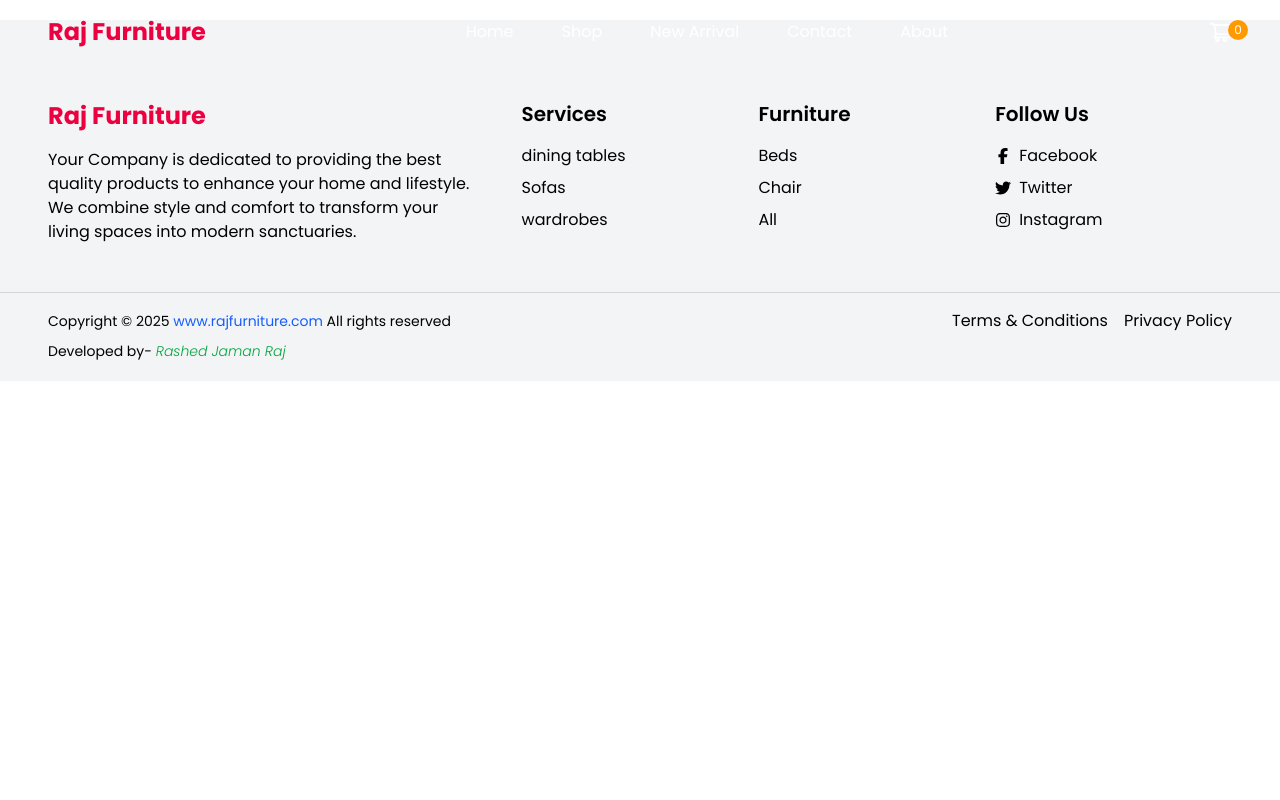
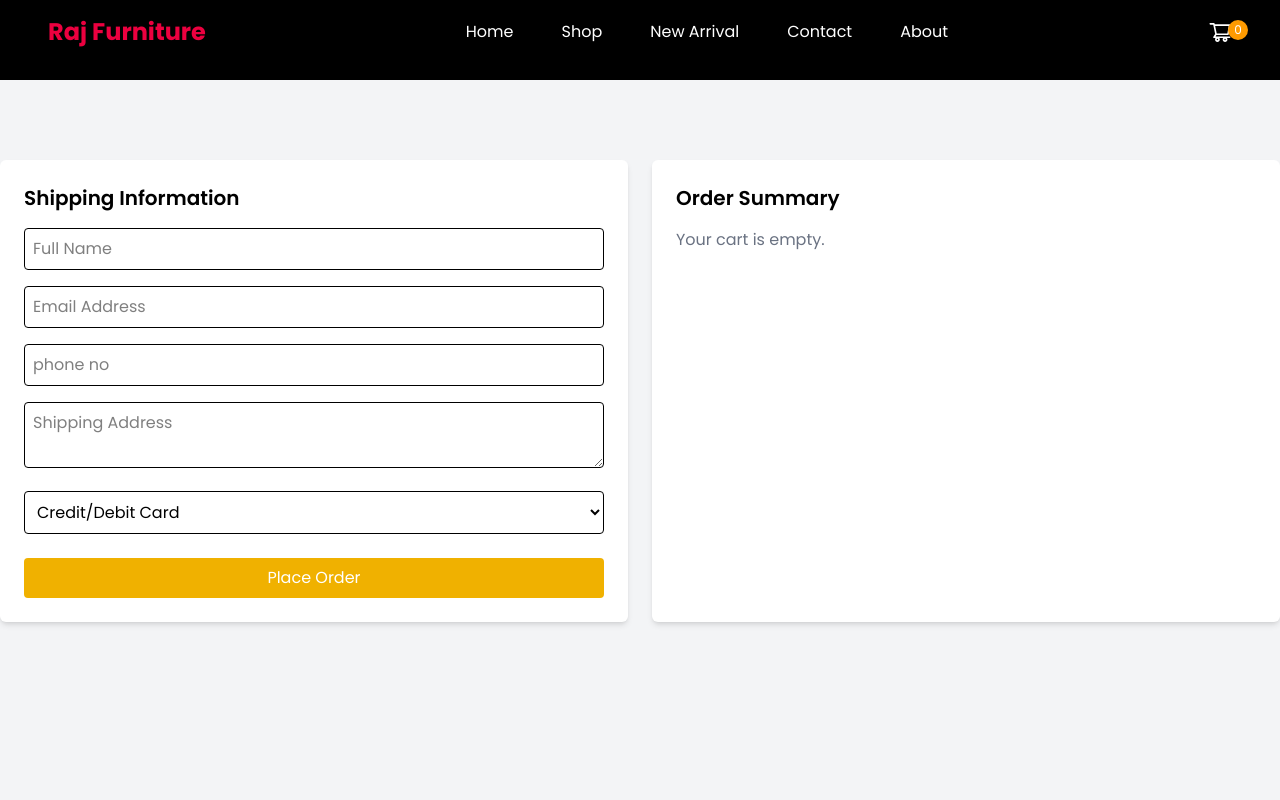
Before and after one commit to Rashed-Jaman-Raj/furniture-likable-rct, a React (Vite) app: page /checkout in a window 1280 px wide. Shown: the top 800 px of the page. Built offline with nearby package versions, Linux system fonts and the light colour scheme.

Commit message:
order place

```diff
--- a/src/App.jsx
+++ b/src/App.jsx
@@ -15,6 +15,7 @@ import ProductCard from "./pages/shop/ProductCard";
 import ProductDetails from "./pages/shop/ProductDetails";
 import { ToastContainer } from "react-toastify";
 import NewArrival from "./pages/shop/NewArrival";
+import Checkout from "./pages/shop/CheckOut";
 
 function App() {
   return (
@@ -27,7 +28,7 @@ function App() {
           <Route path="/shop" element={<Shop />} />
           <Route path="/newarrival" element={<NewArrival />} />
           <Route path="/about" element={<About />} />
-
+          <Route path="/checkout" element={<Checkout />} />
           <Route path="/cart" element={<Cart />} />
           <Route path="/product/:id" element={<ProductDetails />} />
           <Route path="/product/:id" element={<ProductCard />} />
--- a/src/pages/shop/Cart.jsx
+++ b/src/pages/shop/Cart.jsx
@@ -3,6 +3,7 @@ import { useCart } from './CartContext'
 import { FaPlus, FaMinus, FaTrashAlt } from 'react-icons/fa';
 import { getImgUrl } from "../../utils/getImageURL";
 import detailBannerImg from "../../assets/products/productdetailimg.png"
+import { Link } from 'react-router-dom';
 
 
 
@@ -13,7 +14,7 @@ const Cart = () => {
 
   return (
     <div className='max-w-screen-2x1 bg-center bg-cover container mx-auto py-30 p-4 mt-0 bg-gray-500 text-gray-600 min-h-screen' style={{backgroundImage: `Url(${detailBannerImg})`}}>
-      <h2 className=' text-2xl font-semibold mb-8 text-gray-700 border-b-2'>Your Cart</h2>
+      <h2 className=' text-2xl font-semibold mb-8 text-white border-b-2'>Your Cart</h2>
       <div>
         {cartItems.length === 0 ? (<p className=' text-lg text-white'>Your Cart is empty.</p>) : (
           <>
@@ -45,7 +46,9 @@ const Cart = () => {
 
             <div className='text-right mt-6'>
               <h3 className='text-1xl font-semibold text-white'>Total: ${totalPrice}</h3>
-              <button className='mt-4 px-6 py-2 bg-yellow-500 text-white rounded hover:bg-yellow-600 cursor-pointer'>Proceed to Checkout</button>
+              <Link to="/checkout">
+              <button className='mt-4 px-6 py-2 bg-yellow-500 text-white rounded hover:bg-green-600 cursor-pointer'>Proceed to Checkout</button>
+              </Link>
             </div>
           </>
         )}
--- a/src/pages/shop/CartContext.jsx
+++ b/src/pages/shop/CartContext.jsx
@@ -10,7 +10,7 @@ export const useCart = ()=> useContext(CartContext);
 
 export const CartProvider = ({children}) => {
   const [cartItems, setCartItems] = useState(() => {
-    const storedCart = localStorage.getItem('cartItem');
+    const storedCart = localStorage.getItem('cartItems');
     return storedCart ? JSON.parse(storedCart) : [];
   });
 
@@ -30,6 +30,9 @@ export const CartProvider = ({children}) => {
         return [ ...prev, { ...product, quantity: 1
         }];
       }
+
+
+
     });
   };
 
@@ -51,9 +54,14 @@ export const CartProvider = ({children}) => {
   };
 
 
+    const clearCart = () => {
+    setCartItems([]);
+  };
+
+
   return (
     <CartContext.Provider value =
-    {{cartItems, addToCart, removeFromCart, updateQuantity}}>
+    {{cartItems, addToCart, removeFromCart, updateQuantity, clearCart}}>
       {children}
     </CartContext.Provider>
   );
--- /dev/null
+++ b/src/pages/shop/Checkout.jsx
@@ -0,0 +1,101 @@
+import React, { useState } from 'react';
+import { useCart } from './CartContext';
+import { useNavigate } from 'react-router-dom';
+
+
+const Checkout = () => {
+  const { cartItems, clearCart } = useCart();
+  const totalPrice = cartItems.reduce((sum, item) => sum + item.price * item.quantity, 0);
+
+  const [formData, setFormData] = useState({
+    name: '',
+    email: '',
+    phone: '',
+    address: '',
+    paymentMethod: 'card',
+  });
+
+  const navigate = useNavigate(); // 👉 Nevigation Hook
+
+  const handleChange = (e) => {
+    setFormData({ ...formData, [e.target.name]: e.target.value });
+  };
+
+  const handleSubmit = (e) => {
+    e.preventDefault();
+    alert(`Order placed successfully!\nName: ${formData.name}\nTotal: $${totalPrice}`);
+
+    clearCart();
+
+    setFormData({
+      name: '',
+      email: '',
+      phone: '',
+      address: '',
+      paymentMethod: 'card',
+    });
+
+    // 👉Redirect to home page when Close button is pressed
+    navigate('/');
+  };
+
+  const handleClose = () => {
+    // 👉 Redirect to home page when Close  button is pressed
+    navigate('/');
+  };
+
+  return (
+    <div className="container mx-auto bg-gray-100 min-h-screen">
+      <h2 className="text-2xl text-white top-0 bg-black p-10 font-semibold mb-20"></h2>
+
+      <div className="grid grid-cols-1 md:grid-cols-2 gap-6">
+        {/* Shipping Info */}
+        <form onSubmit={handleSubmit} className="bg-white shadow-md p-6 rounded-md">
+          <h3 className="text-xl font-semibold mb-4">Shipping Information</h3>
+          <div className="space-y-4">
+            <input type="text" name="name" placeholder="Full Name" value={formData.name} onChange={handleChange} className="w-full p-2 border rounded" required />
+            <input type="email" name="email" placeholder="Email Address" value={formData.email} onChange={handleChange} className="w-full p-2 border rounded" required />
+            <input type="phone" name="phone" placeholder="phone no" value={formData.phone} onChange={handleChange} className="w-full p-2 border rounded" required />
+            <textarea name="address" placeholder="Shipping Address" value={formData.address} onChange={handleChange} className="w-full p-2 border rounded" required />
+            <select name="paymentMethod" value={formData.paymentMethod} onChange={handleChange} className="w-full p-2 border rounded">
+              <option value="card">Credit/Debit Card</option>
+              <option value="cash">Cash on Delivery</option>
+              <option value="mbanking">Mobile Banking</option>
+              <option value="paypal">paypal</option>
+              <option value="payoneer">payoneer</option>
+            </select>
+          </div>
+          <button type="submit" className="mt-6 w-full bg-yellow-500 text-white py-2 rounded hover:bg-yellow-600 cursor-pointer">
+            Place Order
+          </button>
+        </form>
+
+        {/* Order Summary */}
+        <div className="bg-white shadow-md p-6 rounded-md">
+          <h3 className="text-xl font-semibold mb-4">Order Summary</h3>
+          {cartItems.length === 0 ? (
+            <p className="text-gray-500">Your cart is empty.</p>
+          ) : (
+            <>
+              <ul className="space-y-2">
+                {cartItems.map((item) => (
+                  <li key={item.id} className="flex justify-between">
+                    <span>{item.name} × {item.quantity}</span>
+                    <span>${item.price * item.quantity}</span>
+                  </li>
+                ))}
+              </ul>
+              <hr className="my-4" />
+              <h3 className="text-lg font-semibold">Total: ${totalPrice}</h3>
+              <button onClick={handleClose} className="mt-6 w-full bg-red-500 text-white py-2 rounded hover:bg-red-600 cursor-pointer">
+                Close
+              </button>
+            </>
+          )}
+        </div>
+      </div>
+    </div>
+  );
+};
+
+export default Checkout;
--- a/src/pages/shop/Context.jsx
+++ b/src/pages/shop/Context.jsx
@@ -1,50 +1,50 @@
-import React, { createContext, useContext, useState, useEffect } from 'react';
+// import React, { createContext, useContext, useState, useEffect } from 'react';
 
-const CartContext = createContext();
+// const CartContext = createContext();
 
-export const useCart = ()=> useContext(CartContext);
+// export const useCart = ()=> useContext(CartContext);
 
-export const CartProvider = ({children}) => {
-  const [cartItems, setCartItems] = useState(() => {
-    const storedCart = localStorage.getItem('cartItems');
-    return storedCart ? JSON.parse(storedCart) : [];
-  });
+// export const CartProvider = ({children}) => {
+//   const [cartItems, setCartItems] = useState(() => {
+//     const storedCart = localStorage.getItem('cartItems');
+//     return storedCart ? JSON.parse(storedCart) : [];
+//   });
 
-  useEffect(() => {
-    localStorage.setItem('cartItems', JSON.stringify(cartItems));
-  }, [cartItems]);
+//   useEffect(() => {
+//     localStorage.setItem('cartItems', JSON.stringify(cartItems));
+//   }, [cartItems]);
 
 
-  const addToCart = (product) => {
-    setCartItems((prev) => {
-      const existing = prev.find(item => item.id === product.id);
-      if (existing) {
-        return prev.map(item =>
-          item.id === product.id ? { ...item, quantity: item.quantity + 1 } : item
-        );
-      } else {
-        return [...prev, { ...product, quantity: 1 }];
-      }
-    });
-  };
+//   const addToCart = (product) => {
+//     setCartItems((prev) => {
+//       const existing = prev.find(item => item.id === product.id);
+//       if (existing) {
+//         return prev.map(item =>
+//           item.id === product.id ? { ...item, quantity: item.quantity + 1 } : item
+//         );
+//       } else {
+//         return [...prev, { ...product, quantity: 1 }];
+//       }
+//     });
+//   };
 
-  const updateQuantity = (id, amount) => {
-    setCartItems((prev) =>
-      prev.map(item =>
-        item.id === id
-          ? { ...item, quantity: Math.max(1, item.quantity + amount) }
-          : item
-      )
-    );
-  };
+//   const updateQuantity = (id, amount) => {
+//     setCartItems((prev) =>
+//       prev.map(item =>
+//         item.id === id
+//           ? { ...item, quantity: Math.max(1, item.quantity + amount) }
+//           : item
+//       )
+//     );
+//   };
 
-  const removeFromCart = (id) => {
-    setCartItems((prev) => prev.filter(item => item.id !== id));
-  };
+//   const removeFromCart = (id) => {
+//     setCartItems((prev) => prev.filter(item => item.id !== id));
+//   };
 
-  return (
-    <CartContext.Provider value={{cartItems, addToCart, removeFromCart, updateQuantity }}>
-      {children}
-    </CartContext.Provider>
-  );
-};
+//   return (
+//     <CartContext.Provider value={{cartItems, addToCart, removeFromCart, updateQuantity }}>
+//       {children}
+//     </CartContext.Provider>
+//   );
+// };
--- a/src/pages/shop/NewArrival.jsx
+++ b/src/pages/shop/NewArrival.jsx
@@ -46,7 +46,7 @@ const NewArrival = ({ headline }) => {
               onClick={loadMoreProducts}
               className="text-base font-semibold text-amber-500 flex items-center cursor-pointer"
             >
-              View All
+              View More
               <img src={btnIcon} alt="btn icon" />
             </button>
           </div>
--- a/src/pages/shop/Products.jsx
+++ b/src/pages/shop/Products.jsx
@@ -55,7 +55,7 @@ const Products = ({ headline }) => {
               <button
                onClick={loadMoreProducts}
               className="text-base font-semibold text-amber-500 flex items-center cursor-pointer">
-                View All
+                View More
                 <img src={btnIcon} alt="btn icon" />
               </button>
 
```
